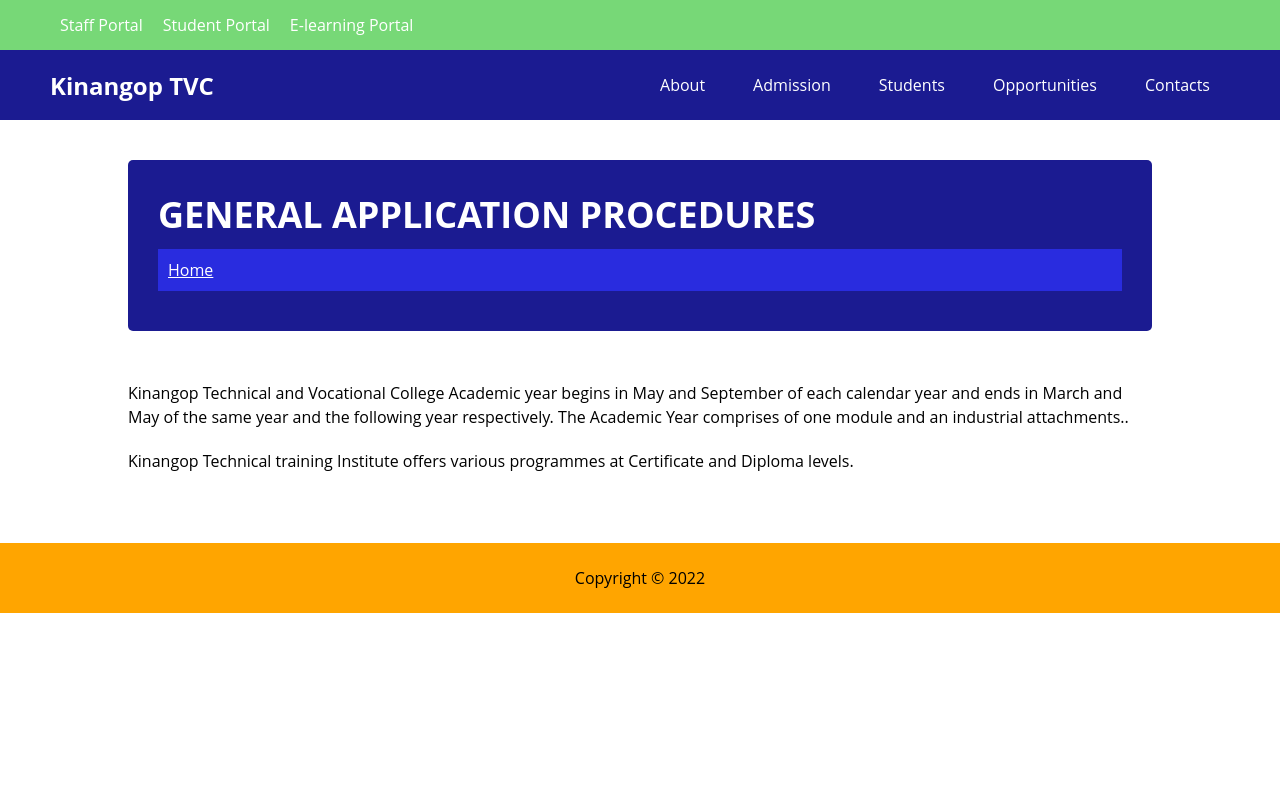
After one commit to WangaiJM/kinangop, a Django app: page /gen-procedure/ in a window 1280 px wide. The commit adds this page. Run offline with Django 4.2, Linux system fonts and the light colour scheme.

Commit message:
template layout

```diff
--- /dev/null
+++ b/pages/templates/admissions/procedure.html
@@ -0,0 +1,28 @@
+{% extends 'app/main.html' %} {% load static %}
+
+<div>{% block title %} General Application Procedure {% endblock %}</div>
+
+<div>
+  {% block content %}
+  <section class="main">
+    <div class="container">
+      <header class="title-bar">
+        <h2>General Application Procedures</h2>
+        <a href="/">Home</a>
+      </header>
+      <section class="content">
+        <p>
+          Kinangop Technical and Vocational College Academic year begins in May
+          and September of each calendar year and ends in March and May of the
+          same year and the following year respectively. The Academic Year
+          comprises of one module and an industrial attachments..
+        </p>
+        <p>
+          Kinangop Technical training Institute offers various programmes at
+          Certificate and Diploma levels.
+        </p>
+      </section>
+    </div>
+  </section>
+  {% endblock %}
+</div>
--- a/pages/templates/app/main.html
+++ b/pages/templates/app/main.html
@@ -28,22 +28,22 @@
                 </ul>
               </li>
               <li>
-                <a href="">Admission</a>
+                <a href="{% url 'procedures' %}">Admission</a>
                 <ul class="nav-el-2">
-                  <li><a href="">Application Procedure</a></li>
-                  <li><a href="">Academic Programmes</a></li>
-                  <li><a href="">Fee Structure</a></li>
+                  <li><a href="{% url 'procedures' %}">Application Procedure</a></li>
+                  <li><a href="{% url 'programs' %}">Academic Programmes</a></li>
+                  <!-- <li><a href="">Fee Structure</a></li> -->
                   <li><a href="">Other Downloads</a></li>
-                  <li><a href="">Online Registration</a></li>
-                  <li><a href="">Download Registration Form</a></li>
-                  <li><a href="">Contact Us</a></li>
+                  <li><a href="{% url 'online-registration' %}">Online Registration</a></li>
+                  <!-- <li><a href="">Download Registration Form</a></li> -->
+                  <li><a href="{% url 'contacts' %}">Contact Us</a></li>
                 </ul>
               </li>
               <li>
                 <a href="">Students</a>
                 <ul class="nav-el-2">
-                  <li><a href="">Student Welfare</a></li>
-                  <li><a href="">Downloads</a></li>
+                  <li><a href="{% url 'welfare' %}">Student Welfare</a></li>
+                  <li><a href="{% url 'student-downloads' %}">Downloads</a></li>
                   <li><a href="">Dean of Students</a></li>
                 </ul>
               </li>
@@ -55,7 +55,7 @@
                   <li><a href="">Internship</a></li>
                 </ul>
               </li>
-              <li><a href="">Contacts</a></li>
+              <li><a href="{% url 'contacts' %}">Contacts</a></li>
             </ul>
           </div>
         </div>
--- a/pages/templates/includes/title.html
+++ /dev/null
@@ -1,4 +0,0 @@
-<header class="body-head">
-  <h2>{% block title %} Home {% endblock %}</h2>
-  <a href="">Home</a>
-</header>
--- a/pages/urls.py
+++ b/pages/urls.py
@@ -4,6 +4,17 @@ from . import views
 
 urlpatterns = [
     path('', views.index, name='home'),
+    # about
     path('about/', views.about, name='about'),
     path('vision/', views.vision, name='vision'),
+    # admissions
+    path('gen-procedure/', views.procedure, name='procedures'),
+    path('programs/', views.programs, name='programs'),
+    path('adminssion-downloads/', views.admissionDownloads, name='admission-downloads'),
+    path('online-registration/', views.onlineReg, name='online-registration'),
+    # students
+    path('student-downloads/', views.studentDownloads, name='student-downloads'),
+    path('welfare/', views.welfare, name="welfare"),
+    # contacts
+    path('contacts/', views.contacts, name="contacts"),
 ]
--- a/pages/views.py
+++ b/pages/views.py
@@ -2,7 +2,27 @@ from django.shortcuts import render
 
 def index(request):
     return render(request, 'home.html')
+
+# About
 def about(request):
-    return render(request, 'about.html')
+    return render(request, 'about/about.html')
 def vision(request):
-    return render(request, 'vision.html')
+    return render(request, 'about/vision.html')
+
+# Admissions
+def procedure(request):
+    return render(request, 'admissions/procedure.html')
+def programs(request):
+    return render(request, 'admissions/programs.html')
+def admissionDownloads(request):
+    return render(request, 'admissions/admission-downloads.html')
+def onlineReg(request):
+    return render(request,'admissions/online-reg.html')
+# students
+def studentDownloads(request):
+    return render(request, 'students/student-downloads.html')
+def welfare(request):
+    return render(request, 'students/welfare.html')
+# contacts
+def contacts(request):
+    return render(request, 'contacts/contact.html')
--- a/static/css/styles.css
+++ b/static/css/styles.css
@@ -1,3 +1,5 @@
+@import url("https://fonts.googleapis.com/css2?family=Poppins:wght@300;400;700&display=swap");
+
 *,
 *::after,
 *::before {
@@ -7,9 +9,11 @@
 }
 html {
   font-size: 62.5%;
+  font-family: "Open sans", sans-serif;
 }
 body {
   font-size: 1.6rem;
+  min-height: 100vh;
 }
 ul {
   list-style: none;
@@ -24,9 +28,20 @@ p {
   max-width: 80%;
   margin: auto;
 }
-img {
+img,
+picture,
+svg,
+video {
   max-width: 100%;
+  display: block;
 }
+input,
+textarea,
+select,
+button {
+  font: inherit;
+}
+
 .btn {
   padding: 1.6rem;
   border: 2px solid rgb(119, 216, 119);
@@ -93,6 +108,27 @@ img {
 }
 .nav-el-1 li:hover .nav-el-2 {
   display: list-item;
+}
+/* title bar */
+.title-bar {
+  margin-top: 4rem;
+  padding: 3rem;
+  background-color: rgb(27, 27, 145);
+  border-radius: 0.5rem;
+  color: #fff;
+}
+.title-bar h2 {
+  font-size: 3.6rem;
+  text-transform: uppercase;
+  margin-bottom: 0.8rem;
+}
+.title-bar a {
+  color: #fff;
+  padding: 1rem;
+  background-color: rgb(41, 44, 223);
+  margin: 1rem 0;
+  text-decoration: underline;
+  display: block;
 }
 /* footer */
 footer {
@@ -193,3 +229,9 @@ footer {
 .about li {
   margin: 1rem 0.5rem;
 }
+.content {
+  padding: 5rem 0;
+}
+.content p {
+  margin-bottom: 2rem;
+}
```
Also changed, not shown: pages/templates/admissions/admission-downloads.html (added, +18 -0 lines), pages/templates/admissions/online-reg.html (added, +18 -0 lines), pages/templates/admissions/programs.html (added, +24 -0 lines), pages/templates/contacts/contact.html (added, +33 -0 lines), pages/templates/students/student-downloads.html (added, +18 -0 lines), pages/templates/students/welfare.html (added, +18 -0 lines), db.sqlite3, pages/templates/about/about.html (renamed from pages/templates/about.html), pages/templates/about/vision.html (renamed from pages/templates/vision.html).
